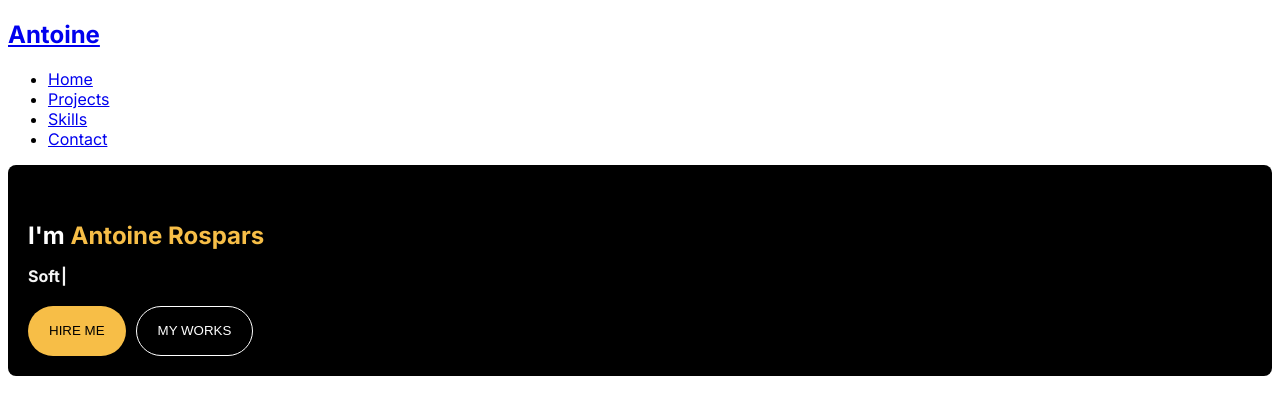
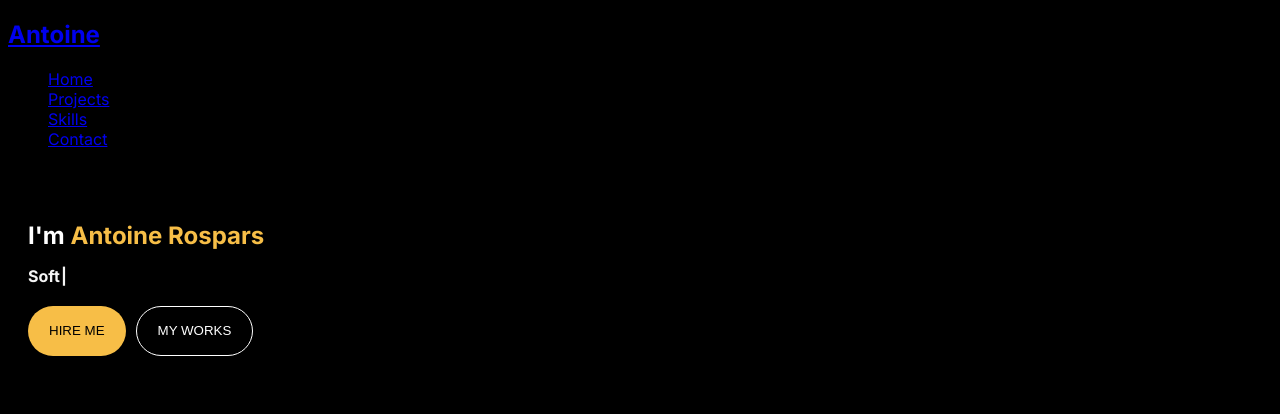
Before and after one commit to P4ST4S/portfolio-react-vite, a React (Vite) app: page / in a window 1280 px wide. Shown: the top 414 px of the page. Built offline with nearby package versions, Linux system fonts and the light colour scheme.

Commit message:
chore: Update background color in global and home page styles

```diff
--- a/src/styles/global.css
+++ b/src/styles/global.css
@@ -1,3 +1,4 @@
 body {
   font-family: "Inter", sans-serif;
+  background: black;
 }
--- a/src/styles/pages/Home.module.css
+++ b/src/styles/pages/Home.module.css
@@ -1,5 +1,4 @@
 .container {
-  background-color: black;
   padding: 20px;
   border-radius: 8px;
 }
```
